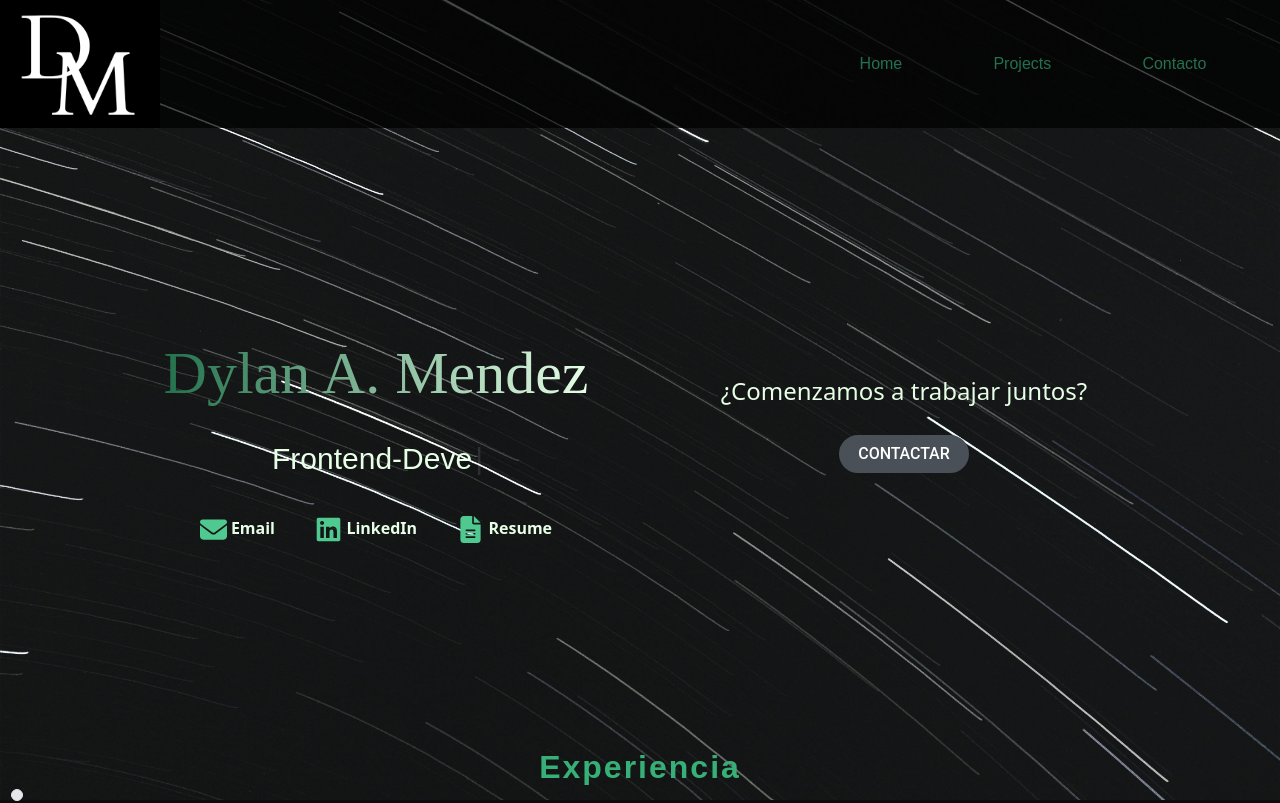
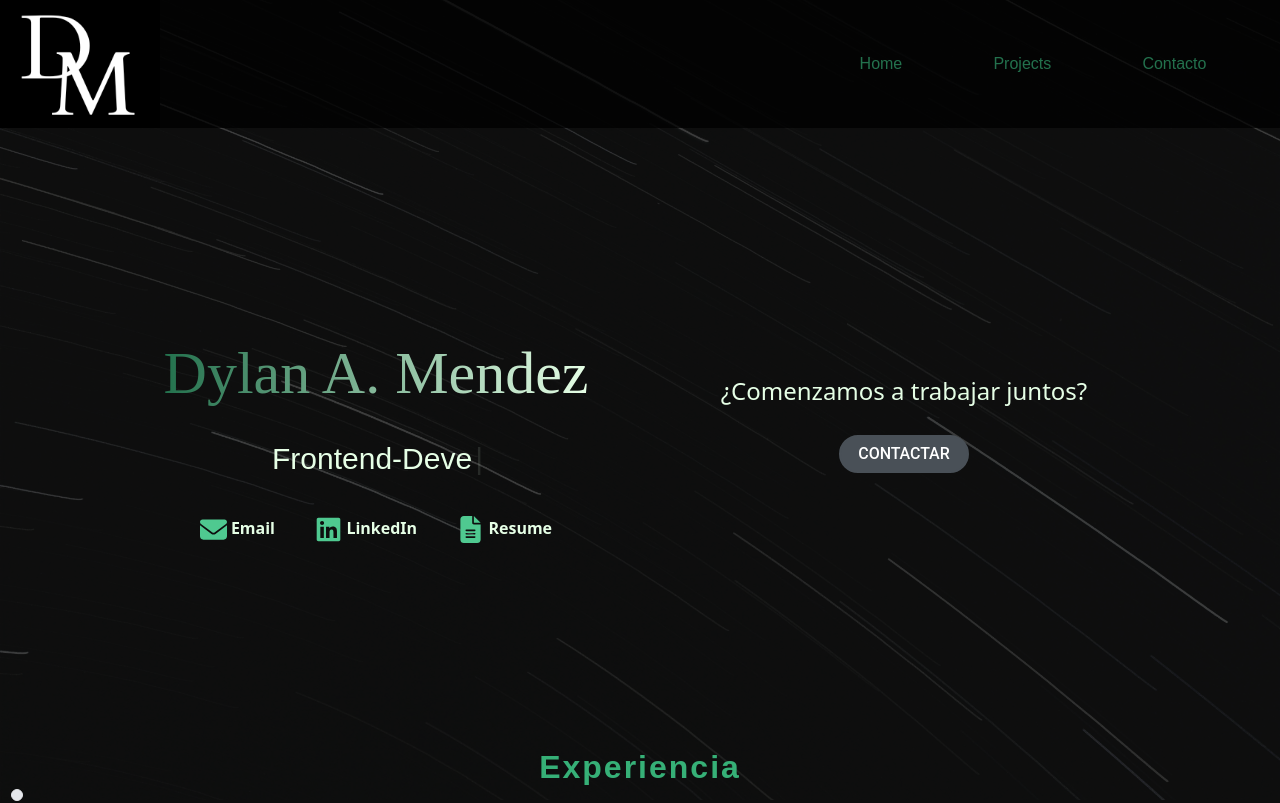
Before and after one commit to DylanAMendez/portfolio-react.DylanMendez, a React (Vite) app: page / in a window 1280 px wide. Shown: the top 803 px of the page. Built offline with nearby package versions, Linux system fonts and the light colour scheme.

Commit message:
Update VideoBack.jsx

```diff
--- a/src/components/VideoBack.jsx
+++ b/src/components/VideoBack.jsx
@@ -5,7 +5,7 @@ export const VideoBack = () =>
   return (
     <img
       src={VideosBack}
-      className='m-[0px] fixed opacity-100 '
+      className='m-[0px] fixed opacity-20 '
       id='background-video'
     ></img>
   );
```
